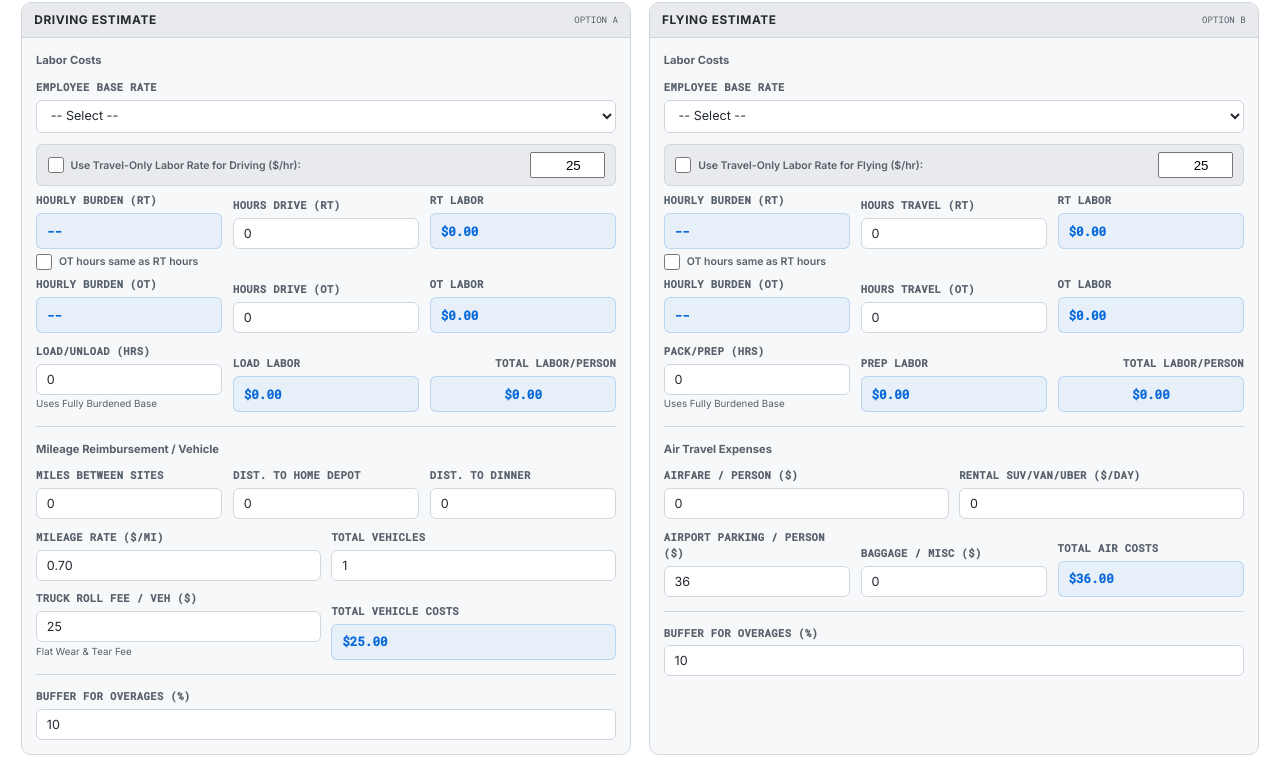
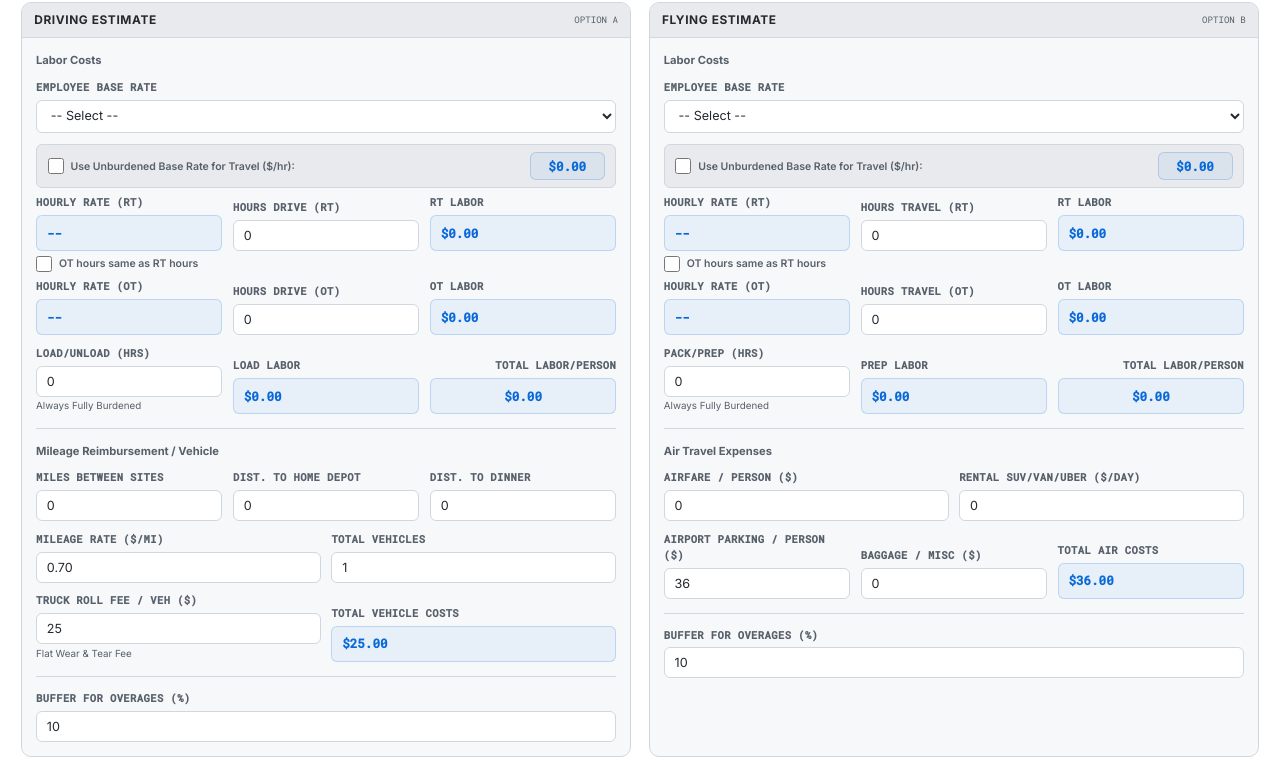
Before and after one commit to bcecilpgh/travelcaculator, a plain HTML site: page index.html in a window 1280 px wide. Shown: the part 711-1481 px from the top of the page. Drawn offline with Linux system fonts and the light colour scheme.

Commit message:
Updated fields

```diff
--- a/index.html
+++ b/index.html
@@ -184,7 +184,7 @@ body{font-family:var(--font-head);line-height:1.5;min-height:100vh;padding:0}
       </div>
       <div class="info-block">
         <h3>Travel Labor & Logistics</h3>
-        <p>Use the <strong>Travel-Only Rate</strong> toggle if your techs bill travel time at a different (unburdened) rate. The <strong>Load/Unload</strong> time is always calculated using their fully burdened Base Rate. Use the Cargo section to track freight and trailer rentals.</p>
+        <p>Use the <strong>Unburdened Base Rate</strong> toggle if your techs bill travel time at straight time (1.0x). The <strong>Load/Unload</strong> time is always calculated using their fully burdened Base Rate. Use the Cargo section to track freight and trailer rentals.</p>
       </div>
       <div class="info-block">
         <h3>Saving &amp; Sharing</h3>
@@ -192,7 +192,7 @@ body{font-family:var(--font-head);line-height:1.5;min-height:100vh;padding:0}
       </div>
       <div class="info-block">
         <h3>Truck Rolls & Defaults</h3>
-        <p>Vehicle costs can include a flat <strong>Truck Roll Fee</strong> to account for wear and tear. If you adjust the defaults (like your preferred Truck Roll fee or Travel Rate), click <strong>Save Current as Defaults</strong> at the bottom of the page.</p>
+        <p>Vehicle costs can include a flat <strong>Truck Roll Fee</strong> to account for wear and tear. If you adjust the defaults (like your preferred Truck Roll fee or Buffers), click <strong>Save Current as Defaults</strong> at the bottom of the page.</p>
       </div>
     </div>
     <button class="btn btn-secondary btn-small" onclick="toggleInfo()" style="margin-top:.75rem">Close</button>
@@ -277,12 +277,12 @@ body{font-family:var(--font-head);line-height:1.5;min-height:100vh;padding:0}
 
         <div class="toggle-row" style="background:var(--bg3); padding:.5rem .75rem; border-radius:6px; border:1px solid var(--border);">
           <input type="checkbox" id="driveUseTravelRate" onchange="recalc()">
-          <label for="driveUseTravelRate">Use Travel-Only Labor Rate for Driving ($/hr):</label>
-          <input type="number" id="driveTravelRateOverride" class="input-yellow" style="width:75px; padding:0.25rem 0.5rem; margin-left:auto; text-align:right" value="25" step="0.5" oninput="recalc()">
+          <label for="driveUseTravelRate">Use Unburdened Base Rate for Travel ($/hr):</label>
+          <div id="driveTravelRateDisplay" class="output" style="min-width:75px; min-height:28px; padding:0.25rem 0.5rem; margin-left:auto; justify-content:center;">$0.00</div>
         </div>
 
         <div class="field-inline">
-          <div class="field"><label>Hourly Burden (RT)</label><div class="output" id="driveHourlyRTDisplay">--</div></div>
+          <div class="field"><label>Hourly Rate (RT)</label><div class="output" id="driveHourlyRTDisplay">--</div></div>
           <div class="field"><label>Hours Drive (RT)</label><input type="number" id="driveHoursRT" class="input-yellow" value="0" min="0" step="0.5" oninput="recalc()"></div>
           <div class="field"><label>RT Labor</label><div class="output" id="driveLaborRT">$0.00</div></div>
         </div>
@@ -291,13 +291,13 @@ body{font-family:var(--font-head);line-height:1.5;min-height:100vh;padding:0}
           <label for="driveOTSameAsRT">OT hours same as RT hours</label>
         </div>
         <div class="field-inline">
-          <div class="field"><label>Hourly Burden (OT)</label><div class="output" id="driveHourlyOTDisplay">--</div></div>
+          <div class="field"><label>Hourly Rate (OT)</label><div class="output" id="driveHourlyOTDisplay">--</div></div>
           <div class="field"><label>Hours Drive (OT)</label><input type="number" id="driveHoursOT" class="input-yellow" value="0" min="0" step="0.5" oninput="recalc()"></div>
           <div class="field"><label>OT Labor</label><div class="output" id="driveLaborOT">$0.00</div></div>
         </div>
 
         <div class="field-inline" style="margin-top: .75rem;">
-          <div class="field"><label>Load/Unload (Hrs)</label><input type="number" id="driveHoursLoad" class="input-yellow" value="0" min="0" step="0.5" oninput="recalc()"><div class="hint">Uses Fully Burdened Base</div></div>
+          <div class="field"><label>Load/Unload (Hrs)</label><input type="number" id="driveHoursLoad" class="input-yellow" value="0" min="0" step="0.5" oninput="recalc()"><div class="hint">Always Fully Burdened</div></div>
           <div class="field"><label>Load Labor</label><div class="output" id="driveLaborLoad">$0.00</div></div>
           <div class="field" style="text-align:right"><label>Total Labor/Person</label><div class="output" id="driveLaborTotal" style="justify-content:center">$0.00</div></div>
         </div>
@@ -340,12 +340,12 @@ body{font-family:var(--font-head);line-height:1.5;min-height:100vh;padding:0}
 
         <div class="toggle-row" style="background:var(--bg3); padding:.5rem .75rem; border-radius:6px; border:1px solid var(--border);">
           <input type="checkbox" id="flyUseTravelRate" onchange="recalc()">
-          <label for="flyUseTravelRate">Use Travel-Only Labor Rate for Flying ($/hr):</label>
-          <input type="number" id="flyTravelRateOverride" class="input-yellow" style="width:75px; padding:0.25rem 0.5rem; margin-left:auto; text-align:right" value="25" step="0.5" oninput="recalc()">
+          <label for="flyUseTravelRate">Use Unburdened Base Rate for Travel ($/hr):</label>
+          <div id="flyTravelRateDisplay" class="output" style="min-width:75px; min-height:28px; padding:0.25rem 0.5rem; margin-left:auto; justify-content:center;">$0.00</div>
         </div>
 
         <div class="field-inline">
-          <div class="field"><label>Hourly Burden (RT)</label><div class="output" id="flyHourlyRTDisplay">--</div></div>
+          <div class="field"><label>Hourly Rate (RT)</label><div class="output" id="flyHourlyRTDisplay">--</div></div>
           <div class="field"><label>Hours Travel (RT)</label><input type="number" id="flyHoursRT" class="input-yellow" value="0" min="0" step="0.5" oninput="recalc()"></div>
           <div class="field"><label>RT Labor</label><div class="output" id="flyLaborRT">$0.00</div></div>
         </div>
@@ -354,13 +354,13 @@ body{font-family:var(--font-head);line-height:1.5;min-height:100vh;padding:0}
           <label for="flyOTSameAsRT">OT hours same as RT hours</label>
         </div>
         <div class="field-inline">
-          <div class="field"><label>Hourly Burden (OT)</label><div class="output" id="flyHourlyOTDisplay">--</div></div>
+          <div class="field"><label>Hourly Rate (OT)</label><div class="output" id="flyHourlyOTDisplay">--</div></div>
           <div class="field"><label>Hours Travel (OT)</label><input type="number" id="flyHoursOT" class="input-yellow" value="0" min="0" step="0.5" oninput="recalc()"></div>
           <div class="field"><label>OT Labor</label><div class="output" id="flyLaborOT">$0.00</div></div>
         </div>
 
         <div class="field-inline" style="margin-top: .75rem;">
-          <div class="field"><label>Pack/Prep (Hrs)</label><input type="number" id="flyHoursLoad" class="input-yellow" value="0" min="0" step="0.5" oninput="recalc()"><div class="hint">Uses Fully Burdened Base</div></div>
+          <div class="field"><label>Pack/Prep (Hrs)</label><input type="number" id="flyHoursLoad" class="input-yellow" value="0" min="0" step="0.5" oninput="recalc()"><div class="hint">Always Fully Burdened</div></div>
           <div class="field"><label>Prep Labor</label><div class="output" id="flyLaborLoad">$0.00</div></div>
           <div class="field" style="text-align:right"><label>Total Labor/Person</label><div class="output" id="flyLaborTotal" style="justify-content:center">$0.00</div></div>
         </div>
@@ -479,10 +479,10 @@ const FACTORY_DEFAULTS={
   gsaUrl:'https://www.gsa.gov/travel/plan-book/per-diem-rates',
   hotelCost:'0',perDiemFood:'75',
   freightCost:'0',miscSupplies:'50',trailerCost:'0',
-  driveRateSelect:'',driveCustomRate:'',driveTravelRateOverride:'25',
+  driveRateSelect:'',driveCustomRate:'',
   driveHoursRT:'0',driveOTSameAsRT:false,driveHoursOT:'0',driveHoursLoad:'0',
   milesSites:'0',milesHD:'0',milesDinner:'0',mileageRate:'0.70',totalVehicles:'1',truckRollFee:'25',driveBuffer:'10',
-  flyRateSelect:'',flyCustomRate:'',flyTravelRateOverride:'25',
+  flyRateSelect:'',flyCustomRate:'',
   flyHoursRT:'0',flyOTSameAsRT:false,flyHoursOT:'0',flyHoursLoad:'0',
   airfare:'0',rentalVehicleCost:'0',airportParking:'36',baggageFees:'0',flyBuffer:'10',
   notes:''
@@ -491,9 +491,9 @@ const FACTORY_DEFAULTS={
 const SERIALIZED_FIELDS=[
   'zipCode','projectName','daysOnSite','totalPeople','gsaUrl','hotelCost','perDiemFood',
   'freightCost','miscSupplies','trailerCost',
-  'driveRateSelect','driveCustomRate','driveTravelRateOverride','driveHoursRT','driveHoursOT','driveHoursLoad',
+  'driveRateSelect','driveCustomRate','driveHoursRT','driveHoursOT','driveHoursLoad',
   'milesSites','milesHD','milesDinner','mileageRate','totalVehicles','truckRollFee','driveBuffer',
-  'flyRateSelect','flyCustomRate','flyTravelRateOverride','flyHoursRT','flyHoursOT','flyHoursLoad',
+  'flyRateSelect','flyCustomRate','flyHoursRT','flyHoursOT','flyHoursLoad',
   'airfare','rentalVehicleCost','airportParking','baggageFees','flyBuffer',
   'notes'
 ];
@@ -638,11 +638,15 @@ function recalc(){
   // --- DRIVING MATH ---
   const dBase = getBaseRate('drive');
   const driveUseTrvl = v('driveUseTravelRate');
-  const dHRT = driveUseTrvl ? v('driveTravelRateOverride') : dBase * RT_MULT;
-  const dHOT = driveUseTrvl ? v('driveTravelRateOverride') : dBase * OT_MULT;
 
-  $('driveHourlyRTDisplay').textContent = (dBase > 0 || driveUseTrvl) ? '$'+dHRT.toFixed(2) : '--';
-  $('driveHourlyOTDisplay').textContent = (dBase > 0 || driveUseTrvl) ? '$'+dHOT.toFixed(2) : '--';
+  // Update the visual travel rate reference
+  $('driveTravelRateDisplay').textContent = dBase > 0 ? '$' + dBase.toFixed(2) : '$0.00';
+
+  const dHRT = driveUseTrvl ? dBase : dBase * RT_MULT;
+  const dHOT = driveUseTrvl ? dBase : dBase * OT_MULT;
+
+  $('driveHourlyRTDisplay').textContent = dBase > 0 ? '$'+dHRT.toFixed(2) : '--';
+  $('driveHourlyOTDisplay').textContent = dBase > 0 ? '$'+dHOT.toFixed(2) : '--';
 
   const dRT = dHRT * v('driveHoursRT');
   const dOT = dHOT * v('driveHoursOT');
@@ -684,11 +688,15 @@ function recalc(){
   // --- FLYING MATH ---
   const fBase = getBaseRate('fly');
   const flyUseTrvl = v('flyUseTravelRate');
-  const fHRT = flyUseTrvl ? v('flyTravelRateOverride') : fBase * RT_MULT;
-  const fHOT = flyUseTrvl ? v('flyTravelRateOverride') : fBase * OT_MULT;
 
-  $('flyHourlyRTDisplay').textContent = (fBase > 0 || flyUseTrvl) ? '$'+fHRT.toFixed(2) : '--';
-  $('flyHourlyOTDisplay').textContent = (fBase > 0 || flyUseTrvl) ? '$'+fHOT.toFixed(2) : '--';
+  // Update the visual travel rate reference
+  $('flyTravelRateDisplay').textContent = fBase > 0 ? '$' + fBase.toFixed(2) : '$0.00';
+
+  const fHRT = flyUseTrvl ? fBase : fBase * RT_MULT;
+  const fHOT = flyUseTrvl ? fBase : fBase * OT_MULT;
+
+  $('flyHourlyRTDisplay').textContent = fBase > 0 ? '$'+fHRT.toFixed(2) : '--';
+  $('flyHourlyOTDisplay').textContent = fBase > 0 ? '$'+fHOT.toFixed(2) : '--';
 
   const fRT = fHRT * v('flyHoursRT');
   const fOT = fHOT * v('flyHoursOT');
```
